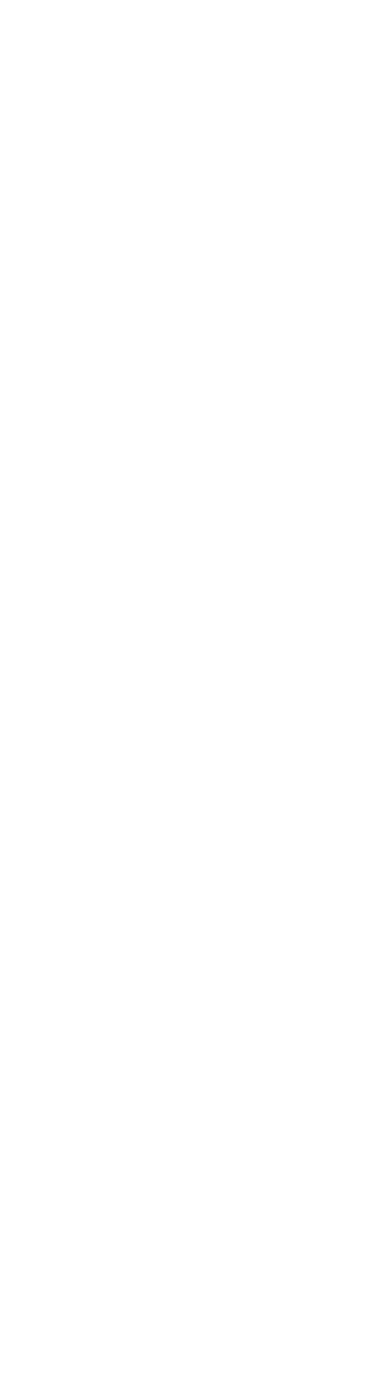
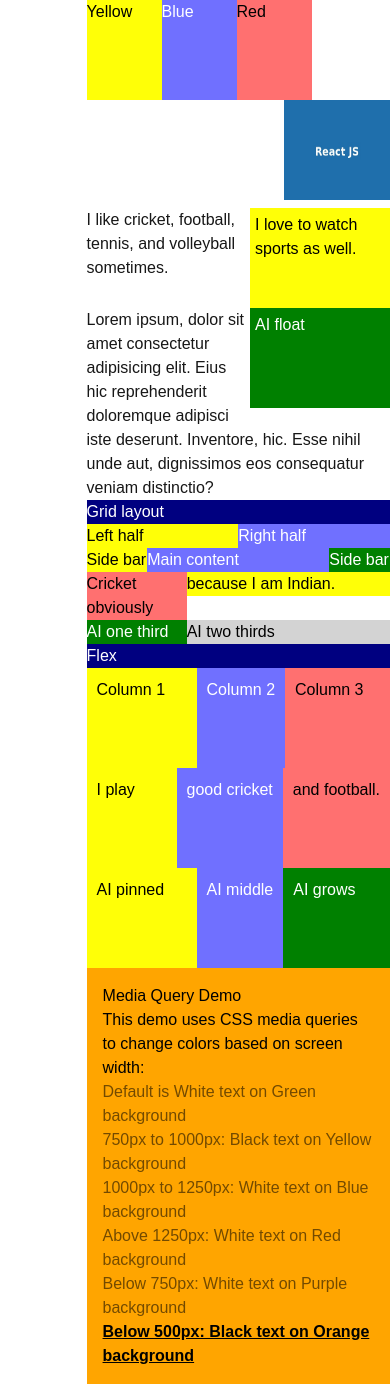
Before and after one commit to Blanq-one/webdev-client, a Next.js app: page /labs/lab2 in a window 390 px wide. Shown: the part 8255-9639 px from the top of the page. Before the commit the page ends 7153 px from the top, so only its background shows below. Built offline with nearby package versions, Linux system fonts and the light colour scheme.

Commit message:
Add Lab 2 float, grid, flex, and media query samples

```diff
--- /dev/null
+++ b/app/labs/lab2/Flex.tsx
@@ -0,0 +1,34 @@
+export default function Flex() {
+  return (
+    <div id="wd-css-flex">
+      <h2>Flex</h2>
+      <div className="wd-flex-row-container">
+        <div className="wd-bg-color-yellow wd-fg-color-black wd-width-75px">
+          Column 1
+        </div>
+        <div className="wd-bg-color-blue wd-fg-color-white">Column 2</div>
+        <div className="wd-bg-color-red wd-fg-color-black wd-flex-grow-1">
+          Column 3
+        </div>
+      </div>
+      <div className="wd-flex-row-container">
+        <div className="wd-bg-color-yellow wd-fg-color-black wd-my-flex-fixed">
+          I play
+        </div>
+        <div className="wd-bg-color-blue wd-fg-color-white">good cricket</div>
+        <div className="wd-bg-color-red wd-fg-color-black wd-flex-grow-1">
+          and football.
+        </div>
+      </div>
+      <div id="wd-ai-flex" className="wd-flex-row-container">
+        <div className="wd-bg-color-yellow wd-fg-color-black wd-width-75px">
+          AI pinned
+        </div>
+        <div className="wd-bg-color-blue wd-fg-color-white">AI middle</div>
+        <div className="wd-bg-color-green wd-fg-color-white wd-flex-grow-1">
+          AI grows
+        </div>
+      </div>
+    </div>
+  );
+}
--- /dev/null
+++ b/app/labs/lab2/Float.tsx
@@ -0,0 +1,71 @@
+const LOREM =
+  "Lorem ipsum, dolor sit amet consectetur adipisicing elit. Eius hic reprehenderit doloremque adipisci iste deserunt. Inventore, hic. Esse nihil unde aut, dignissimos eos consequatur veniam distinctio?";
+
+export default function Float() {
+  return (
+    <div id="wd-float-divs">
+      <h2>Float</h2>
+      <div>
+        <img
+          className="wd-float-right"
+          src="/images/reactjs.jpg"
+          alt="Sample image"
+        />
+        {LOREM} {LOREM}
+        <img
+          className="wd-float-left"
+          src="/images/reactjs.jpg"
+          alt="Sample image"
+        />
+        {LOREM} {LOREM}
+        <img
+          className="wd-float-right"
+          src="/images/reactjs.jpg"
+          alt="Sample image"
+        />
+        {LOREM} {LOREM}
+        <img
+          className="wd-float-left"
+          src="/images/reactjs.jpg"
+          alt="Sample image"
+        />
+        {LOREM} {LOREM}
+        <div className="wd-float-done" />
+      </div>
+      <div>
+        <div className="wd-float-left wd-dimension-portrait wd-bg-color-yellow wd-fg-color-black">
+          Yellow
+        </div>
+        <div className="wd-float-left wd-dimension-portrait wd-bg-color-blue wd-fg-color-white">
+          Blue
+        </div>
+        <div className="wd-float-left wd-dimension-portrait wd-bg-color-red wd-fg-color-black">
+          Red
+        </div>
+        <img
+          className="wd-float-right"
+          src="/images/reactjs.jpg"
+          alt="Sample image"
+        />
+        <div className="wd-float-done" />
+      </div>
+      <div className="wd-my-float-demo">
+        <div className="wd-float-right wd-my-float-box wd-bg-color-yellow wd-fg-color-black">
+          I love to watch sports as well.
+        </div>
+        I like cricket, football, tennis, and volleyball sometimes.
+        <div className="wd-float-done" />
+      </div>
+      <div className="wd-my-float-demo">
+        <div
+          id="wd-ai-float"
+          className="wd-float-right wd-my-float-box wd-bg-color-green wd-fg-color-white"
+        >
+          AI float
+        </div>
+        {LOREM}
+        <div className="wd-float-done" />
+      </div>
+    </div>
+  );
+}
--- /dev/null
+++ b/app/labs/lab2/GridLayout.tsx
@@ -0,0 +1,42 @@
+export default function GridLayout() {
+  return (
+    <div id="wd-css-grid-layout">
+      <h2>Grid layout</h2>
+      <div className="wd-grid-row">
+        <div className="wd-grid-col-half-page wd-bg-color-yellow wd-fg-color-black">
+          <h3>Left half</h3>
+        </div>
+        <div className="wd-grid-col-half-page wd-bg-color-blue wd-fg-color-white">
+          <h3>Right half</h3>
+        </div>
+      </div>
+      <div className="wd-grid-row">
+        <div className="wd-grid-col-left-sidebar wd-bg-color-yellow wd-fg-color-black">
+          <h3>Side bar</h3>
+        </div>
+        <div className="wd-grid-col-main-content wd-bg-color-blue wd-fg-color-white">
+          <h3>Main content</h3>
+        </div>
+        <div className="wd-grid-col-right-sidebar wd-bg-color-green wd-fg-color-white">
+          <h3>Side bar</h3>
+        </div>
+      </div>
+      <div className="wd-grid-row">
+        <div className="wd-grid-col-third-page wd-bg-color-red wd-fg-color-black">
+          <h3>Cricket obviously</h3>
+        </div>
+        <div className="wd-grid-col-two-thirds-page wd-bg-color-yellow wd-fg-color-black">
+          <h3>because I am Indian.</h3>
+        </div>
+      </div>
+      <div id="wd-ai-grid" className="wd-grid-row">
+        <div className="wd-grid-col-third-page wd-bg-color-green wd-fg-color-white">
+          <h3>AI one third</h3>
+        </div>
+        <div className="wd-grid-col-two-thirds-page wd-bg-color-gray wd-fg-color-black">
+          <h3>AI two thirds</h3>
+        </div>
+      </div>
+    </div>
+  );
+}
--- /dev/null
+++ b/app/labs/lab2/MediaQueriesDemo.css
@@ -0,0 +1,123 @@
+.wd-media-queries-demo {
+  background-color: green;
+  color: white;
+  padding: 1rem;
+}
+
+.wd-media-queries-demo h2 {
+  background-color: transparent;
+  color: inherit;
+}
+
+.wd-media-queries-demo li {
+  opacity: 0.55;
+  font-weight: normal;
+  text-decoration: none;
+}
+
+.wd-media-queries-demo li.wd-mq-rule-default {
+  opacity: 1;
+  font-weight: bold;
+  text-decoration: underline;
+}
+
+@media (min-width: 750px) and (max-width: 1000px) {
+  .wd-media-queries-demo {
+    background-color: yellow;
+    color: black;
+  }
+
+  .wd-media-queries-demo li.wd-mq-rule-default {
+    opacity: 0.55;
+    font-weight: normal;
+    text-decoration: none;
+  }
+
+  .wd-media-queries-demo li.wd-mq-rule-750 {
+    opacity: 1;
+    font-weight: bold;
+    text-decoration: underline;
+  }
+}
+
+@media (min-width: 1000px) and (max-width: 1250px) {
+  .wd-media-queries-demo {
+    background-color: blue;
+    color: white;
+  }
+
+  .wd-media-queries-demo li.wd-mq-rule-default {
+    opacity: 0.55;
+    font-weight: normal;
+    text-decoration: none;
+  }
+
+  .wd-media-queries-demo li.wd-mq-rule-1000 {
+    opacity: 1;
+    font-weight: bold;
+    text-decoration: underline;
+  }
+}
+
+@media (min-width: 1250px) {
+  .wd-media-queries-demo {
+    background-color: red;
+    color: white;
+  }
+
+  .wd-media-queries-demo li.wd-mq-rule-default {
+    opacity: 0.55;
+    font-weight: normal;
+    text-decoration: none;
+  }
+
+  .wd-media-queries-demo li.wd-mq-rule-1250 {
+    opacity: 1;
+    font-weight: bold;
+    text-decoration: underline;
+  }
+}
+
+@media (max-width: 749px) {
+  .wd-media-queries-demo {
+    background-color: purple;
+    color: white;
+  }
+
+  .wd-media-queries-demo li.wd-mq-rule-default {
+    opacity: 0.55;
+    font-weight: normal;
+    text-decoration: none;
+  }
+
+  .wd-media-queries-demo li.wd-mq-rule-ai {
+    opacity: 1;
+    font-weight: bold;
+    text-decoration: underline;
+  }
+}
+
+@media (max-width: 500px) {
+  .wd-media-queries-demo {
+    background-color: orange;
+    color: black;
+  }
+
+  .wd-media-queries-demo li.wd-mq-rule-default {
+    opacity: 0.55;
+    font-weight: normal;
+    text-decoration: none;
+  }
+
+  .wd-media-queries-demo li.wd-mq-rule-ai {
+    opacity: 0.55;
+    font-weight: normal;
+    text-decoration: none;
+  }
+
+  .wd-media-queries-demo li.wd-mq-rule-mine {
+    opacity: 1;
+    font-weight: bold;
+    text-decoration: underline;
+  }
+}
--- /dev/null
+++ b/app/labs/lab2/MediaQueriesDemo.tsx
@@ -0,0 +1,33 @@
+import "./MediaQueriesDemo.css";
+
+export default function MediaQueriesDemo() {
+  return (
+    <div id="wd-media-queries-demo" className="wd-media-queries-demo">
+      <h2>Media Query Demo</h2>
+      <p>
+        This demo uses CSS media queries to change colors based on screen
+        width:
+      </p>
+      <ul>
+        <li className="wd-mq-rule-default">
+          Default is White text on Green background
+        </li>
+        <li className="wd-mq-rule-750">
+          750px to 1000px: Black text on Yellow background
+        </li>
+        <li className="wd-mq-rule-1000">
+          1000px to 1250px: White text on Blue background
+        </li>
+        <li className="wd-mq-rule-1250">
+          Above 1250px: White text on Red background
+        </li>
+        <li className="wd-mq-rule-ai">
+          Below 750px: White text on Purple background
+        </li>
+        <li className="wd-mq-rule-mine">
+          Below 500px: Black text on Orange background
+        </li>
+      </ul>
+    </div>
+  );
+}
--- a/app/labs/lab2/index.css
+++ b/app/labs/lab2/index.css
@@ -418,3 +418,109 @@ p#wd-ai-id-selector {
   top: 80px;
   left: 80px;
 }
+
+#wd-float-divs,
+#wd-css-grid-layout {
+  display: flow-root;
+}
+
+#wd-css-grid-layout h3 {
+  background-color: transparent;
+  color: inherit;
+}
+
+.wd-float-left {
+  float: left;
+  height: 100px;
+}
+
+.wd-float-right {
+  float: right;
+  height: 100px;
+}
+
+img.wd-float-left,
+img.wd-float-right {
+  width: auto;
+  max-width: 35%;
+}
+
+img.wd-float-left {
+  margin: 0 1rem 0.5rem 0;
+}
+
+img.wd-float-right {
+  margin: 0 0 0.5rem 1rem;
+}
+
+.wd-float-done {
+  clear: both;
+}
+
+.wd-my-float-demo {
+  max-width: 360px;
+}
+
+.wd-my-float-box {
+  width: 140px;
+  padding: 5px;
+}
+
+.wd-grid-row {
+  clear: both;
+}
+
+.wd-grid-col-half-page {
+  width: 50%;
+  float: left;
+}
+
+.wd-grid-col-third-page {
+  width: 33%;
+  float: left;
+}
+
+.wd-grid-col-two-thirds-page {
+  width: 67%;
+  float: left;
+}
+
+.wd-grid-col-left-sidebar {
+  width: 20%;
+  float: left;
+}
+
+.wd-grid-col-main-content {
+  width: 60%;
+  float: left;
+}
+
+.wd-grid-col-right-sidebar {
+  width: 20%;
+  float: left;
+}
+
+.wd-flex-row-container {
+  display: flex;
+  flex-direction: row;
+}
+
+.wd-flex-row-container > div {
+  height: 100px;
+  padding: 10px;
+  white-space: nowrap;
+}
+
+.wd-flex-grow-1 {
+  flex-grow: 1;
+}
+
+.wd-width-75px {
+  width: 110px;
+  flex-shrink: 0;
+}
+
+.wd-my-flex-fixed {
+  width: 90px;
+  flex-shrink: 0;
+}
--- a/app/labs/lab2/page.tsx
+++ b/app/labs/lab2/page.tsx
@@ -10,6 +10,10 @@ import Dimensions from "./Dimensions";
 import Display from "./Display";
 import Positions from "./Positions";
 import Zindex from "./Zindex";
+import Float from "./Float";
+import GridLayout from "./GridLayout";
+import Flex from "./Flex";
+import MediaQueriesDemo from "./MediaQueriesDemo";
 
 export default function Lab2() {
   return (
@@ -104,6 +108,10 @@ export default function Lab2() {
       <Display />
       <Positions />
       <Zindex />
+      <Float />
+      <GridLayout />
+      <Flex />
+      <MediaQueriesDemo />
     </div>
   );
 }
```
